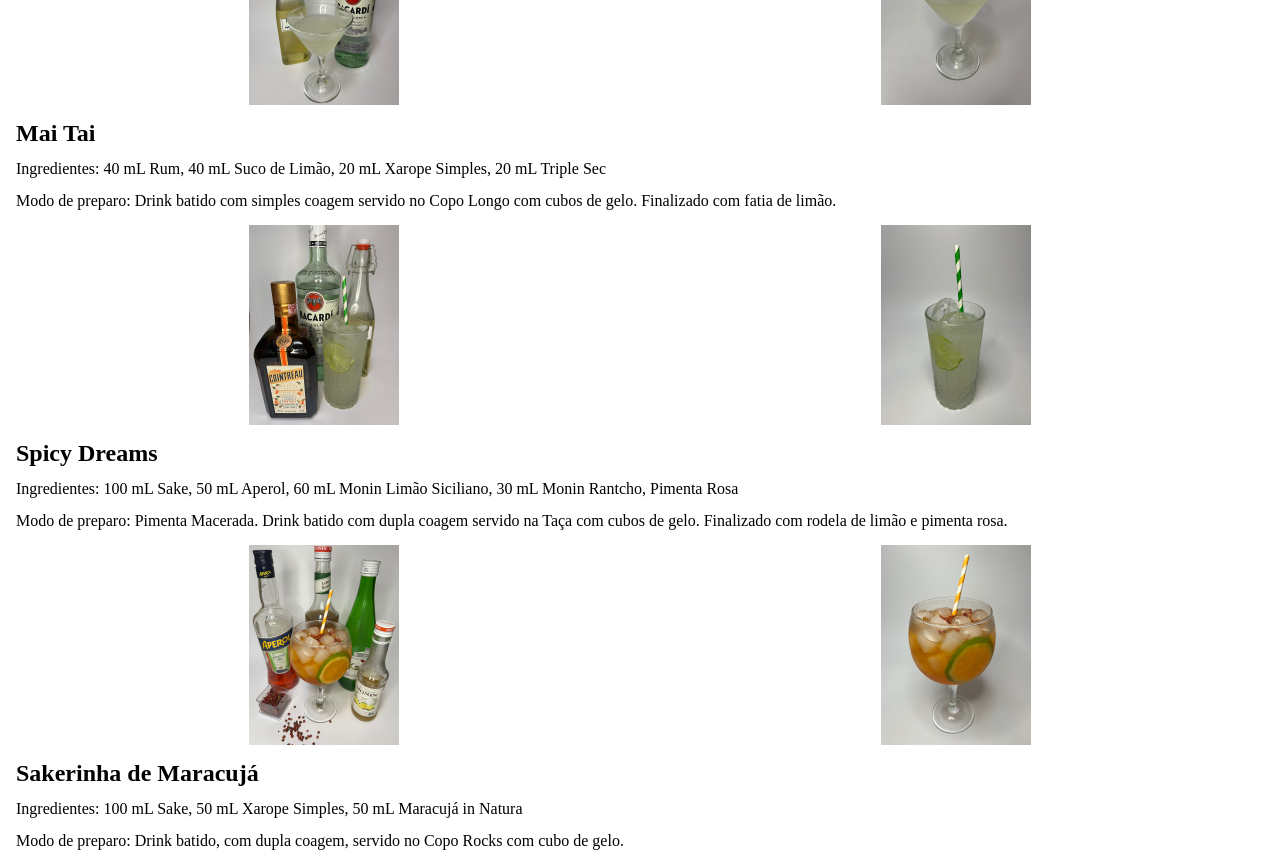
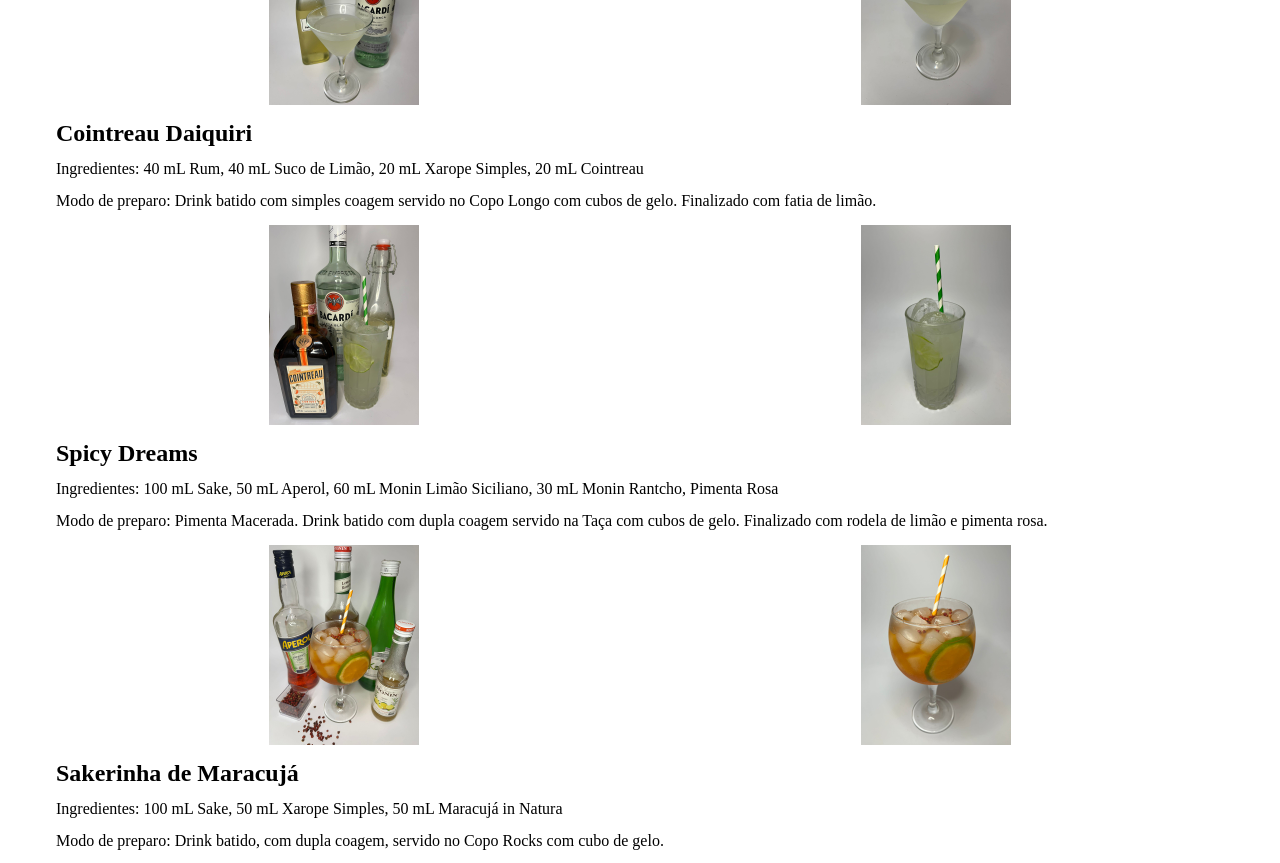
Before and after one commit to mateusjfeldhaus/Bierhaus, a React (Create React App) app: page / in a window 1280 px wide. Shown: the part 8440-9303 px from the top of the page. Built offline with nearby package versions, Linux system fonts and the light colour scheme.

Commit message:
Feat: Fix wrapper issue

```diff
--- a/src/components/DrinkList/style.ts
+++ b/src/components/DrinkList/style.ts
@@ -1,5 +1,8 @@
 import styled from "styled-components";
 
 export const StyledDrinkList = styled.ul`
+  max-width: 1200px;
+  width: 100%;
+
   padding: 1rem;
 `;
--- a/src/components/Footer/style.ts
+++ b/src/components/Footer/style.ts
@@ -9,6 +9,7 @@ export const StyledFooter = styled.footer`
   display: flex;
   justify-content: space-between;
 
+  max-width: 1200px;
   width: 100%;
 
   padding: 0 1rem;
--- a/src/components/Header/style.ts
+++ b/src/components/Header/style.ts
@@ -7,6 +7,7 @@ export const StyledHeader = styled.header`
   display: flex;
   align-items: center;
 
+  max-width: 1200px;
   width: 100%;
 
   img {
--- a/src/database/database.ts
+++ b/src/database/database.ts
@@ -37,7 +37,7 @@ export const drinksDatabase: IDrink[] = [
     type: ["Cachaça", "Triple Sec"],
     ingredients: [
       "75 mL Cachaça",
-      "25 mL Triple Sec",
+      "25 mL Cointreau",
       "25 mL Suco de Laranja",
       "25 mL Suco de Limão",
       "15 mL Xarope Semi-Rich",
@@ -422,17 +422,20 @@ export const drinksDatabase: IDrink[] = [
     hidden: false,
   },
   {
-    name: "Mai Tai",
+    name: "Cointreau Daiquiri",
     type: ["Rum", "Triple Sec"],
     ingredients: [
       "40 mL Rum",
       "40 mL Suco de Limão",
       "20 mL Xarope Simples",
-      "20 mL Triple Sec",
+      "20 mL Cointreau",
     ],
     recipe:
       "Drink batido com simples coagem servido no Copo Longo com cubos de gelo. Finalizado com fatia de limão.",
-    img: ["../../assets/Mai Tai-01.jpg", "../../assets/Mai Tai-02.jpg"],
+    img: [
+      "../../assets/Cointreau Daiquiri-01.jpg",
+      "../../assets/Cointreau Daiquiri-02.jpg",
+    ],
     hidden: false,
   },
   // Sake
--- a/src/pages/Home/style.ts
+++ b/src/pages/Home/style.ts
@@ -1,6 +1,9 @@
 import styled from "styled-components";
 
 export const StyledHomePage = styled.section`
+  max-width: 1200px;
+  width: 100%;
+
   margin: 2rem 1rem 0;
 
   p {
--- a/src/styles/DrinkList.ts
+++ b/src/styles/DrinkList.ts
@@ -2,6 +2,9 @@ import styled from "styled-components";
 
 export const StyledDrinkList = styled.section`
   padding: 1rem;
+
+  max-width: 1200px;
+  width: 100%;
 
   p {
     text-align: justify;
--- a/src/styles/Wrapper.ts
+++ b/src/styles/Wrapper.ts
@@ -5,6 +5,7 @@ export const StyledWrapper = styled.div`
   flex-direction: column;
   justify-content: center;
   align-items: center;
+  min-height: 100vh;
   height: 100%;
   overflow: hidden;
   width: 100%;
```
Also changed, not shown: public/assets/Mai Tai-01.jpg (deleted), public/assets/Mai Tai-02.jpg (deleted).
